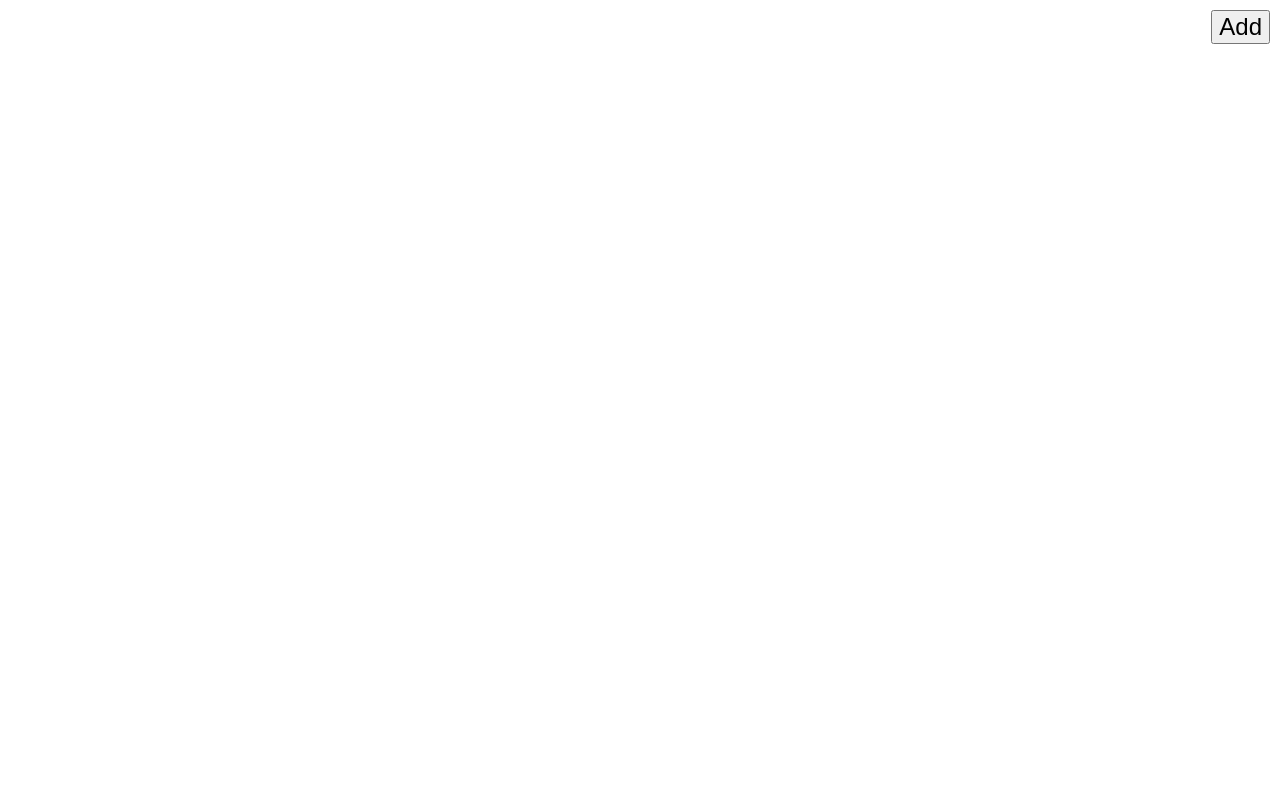
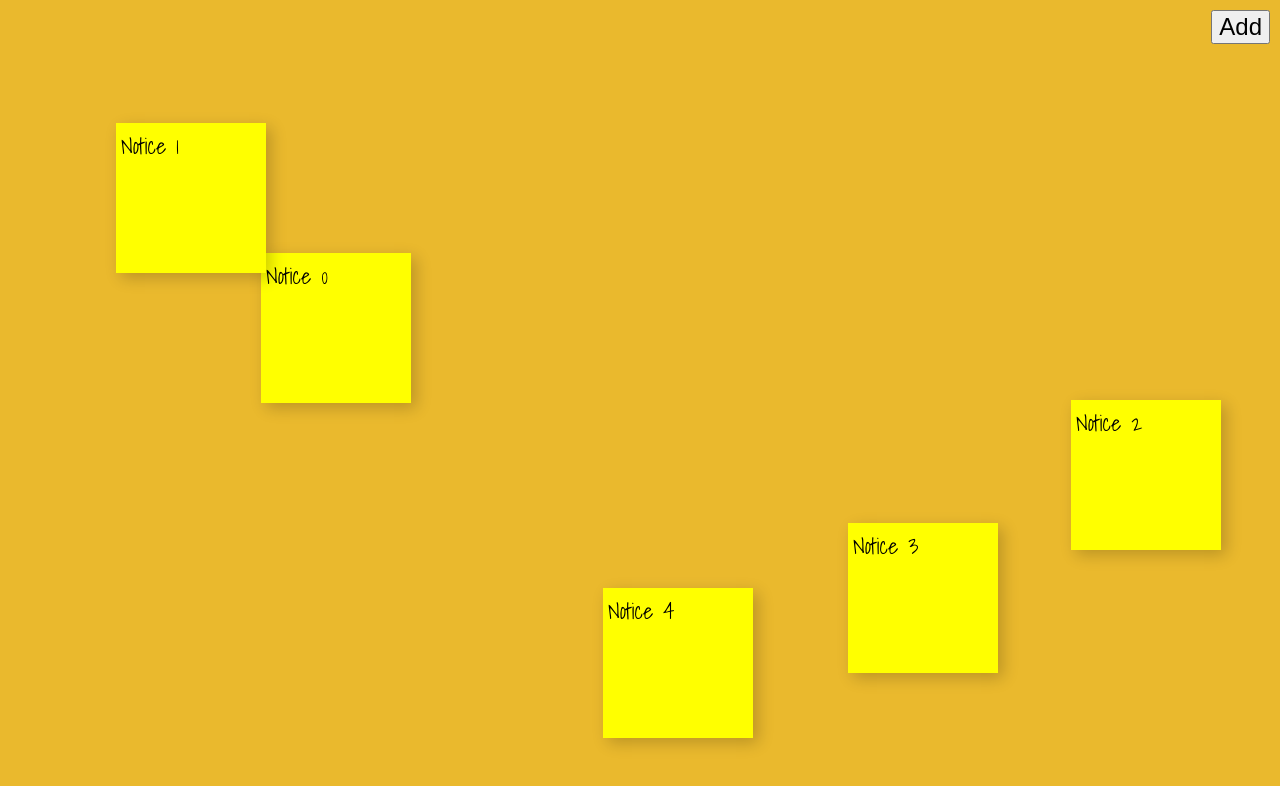
Before and after one commit to huaweichen/ReactJS--notice-board, a React app: page / in a window 1280 px wide. Built offline with nearby package versions, Linux system fonts and the light colour scheme.

Commit message:
notice board ver 1

```diff
--- a/src/Board.js
+++ b/src/Board.js
@@ -6,31 +6,89 @@ class Board extends Component {
 	constructor(props) {
 		super(props);
 		this.state = {
-			notes: []
+			notices: [
+				{id: 0, text: 'Notice 0'},
+				{id: 1, text: 'Notice 1'},
+				{id: 2, text: 'Notice 2'},
+				{id: 3, text: 'Notice 3'},
+				{id: 4, text: 'Notice 4'},
+			]
 		}
+		this.eachNotice = this.eachNotice.bind(this)
+		this.onChange = this.onChange.bind(this)
+		this.onDelete = this.onDelete.bind(this)
+		this.nextId = this.nextId.bind(this)
 	}
 
 	/**
-	 * Display each node onto board.
+	 * Display each notice onto board.
 	 */
-	eachNode(note) {
+	eachNotice(notice) {
+		return (
+				<Notice key={notice.id}
+								id={notice.id}
+								onChange={this.onChange}
+								onDelete={this.onDelete}>
+					{notice.text}
+				</Notice>
+		)
+	}
 
+	onChange(newNotice, id) {
+		let notices = this.state.notices.map(
+				notice => {
+				if (notice.id !== id) {
+					return notice;
+				}
+				else {
+					return {
+						...notice,
+						text: newNotice
+					}
+				}
+			}
+		)
+		this.setState({notices})
+	}
+
+	onDelete(noticeId) {
+		let notices = this.state.notices.filter(
+				notice => {
+					return notice.id !== noticeId
+				}
+		);
+		this.setState({notices})
+	}
+
+	/**
+	 * Get new notice ID.
+	 * @returns {Number}
+	 */
+	nextId() {
+		return this.state.notices.length;
 	}
 
 	/**
 	 * Add new notice to the board.
 	 */
-	addNew() {
-
+	addNew(text) {
+		let notices = [
+				...this.state.notices,
+			{
+				id: this.nextId(),
+				text: text
+			}
+		]
+		this.setState({notices});
 	}
 
 	render() {
 		return (
 				<div className='board'>
-					{this.state.notes}
-					<button onClick={() => {
-						console.log('addNew')
-					}}>
+					{this.state.notices.map(this.eachNotice)}
+					<button onClick={
+						() => this.addNew('New notice')
+					}>
 						Add
 					</button>
 				</div>
--- a/src/Notice.js
+++ b/src/Notice.js
@@ -1,7 +1,107 @@
-import React, { Component } from 'react';
+import React, {Component} from 'react';
 import Draggable from 'react-draggable';
 
 class Notice extends Component {
+
+	constructor(props) {
+		super(props)
+		this.state = {
+			editing: false
+		}
+		this.save = this.save.bind(this)
+		this.edit = this.edit.bind(this)
+		this.remove = this.remove.bind(this)
+	}
+
+	componentWillMount() {
+		/**
+		 * Randomize the notice initial position.
+		 * @type {{right: *, top: *}}
+		 */
+		this.position = {
+			right: this.randomPosition(0, window.innerWidth - 200, 'px'),
+			top: this.randomPosition(0, window.innerHeight - 200, 'px'),
+		}
+	}
+
+	/**
+	 * Get a random position with given range and unit.
+	 * @param from
+	 * @param to
+	 * @param unit
+	 * @returns {*}
+	 */
+	randomPosition(from, to, unit) {
+		return (from + Math.ceil(Math.random() * (to - from))) + unit;
+	}
+
+	/**
+	 * Save a notice.
+	 */
+	save() {
+		this.props.onChange(this.refs.newNotice.value, this.props.id)
+		this.setState({
+			editing: false
+		})
+	}
+
+	/**
+	 * Notice in editing state.
+	 */
+	edit() {
+		this.setState({
+			editing: true
+		})
+	}
+
+	/**
+	 * Remove a notice.
+	 */
+	remove() {
+		this.props.onDelete(this.props.id)
+	}
+
+	/**
+	 * Render notice as a textarea.
+	 */
+	renderForm() {
+		return (
+				<div className='notice'
+				     style={this.position}>
+					<textarea ref='newNotice'
+					          defautValue={this.props.children}>
+					</textarea>
+					<button onClick={this.save}>Save</button>
+				</div>
+		)
+	}
+
+	/**
+	 * Render notice as a paragraph.
+	 */
+	renderView() {
+		return (
+				<div className='notice'
+				     style={this.position}>
+					<p>{this.props.children}</p>
+					<span>
+						<button onClick={this.edit}>Edit</button>
+						<button onClick={this.remove}>Remove</button>
+					</span>
+				</div>
+		)
+	}
+
+	render() {
+		return (
+				<Draggable>
+					{(this.state.editing) ? this.renderForm()
+																: this.renderView()
+					}
+				</Draggable>
+		);
+	}
+
 }
 
 export default Notice;
--- a/src/index.css
+++ b/src/index.css
@@ -3,7 +3,7 @@
 body,
 html,
 div.board,
-div#react-container {
+div#root {
   height: 100%;
   overflow: hidden;
 }
@@ -14,12 +14,11 @@ body {
 }
 
 div.board {
-  background-color: 'brown';
   width: 100%;
   background: #eab92d;
 }
 
-div.note {
+div.notice {
   height: 150px;
   width: 150px;
   background-color: yellow;
@@ -30,22 +29,22 @@ div.note {
   overflow: hidden;
 }
 
-div.note:active {
+div.notice:active {
   cursor: -webkit-grabbing;
 }
 
-div.note p {
+div.notice p {
   margin: 0;
   font-size: 22px;
   padding: 5px;
   font-family: "Shadows Into Light", Arial;
 }
 
-div.note:hover > span {
+div.notice:hover > span {
   opacity: 1;
 }
 
-div.note > span {
+div.notice > span {
   position: absolute;
   bottom: 2px;
   right: 2px;
@@ -53,11 +52,11 @@ div.note > span {
   transition: opacity .25s linear;
 }
 
-div.note button {
+div.notice button {
   margin: 2px;
 }
 
-div.note > textarea {
+div.notice > textarea {
   height: 75%;
   background: rgba(255, 255, 255, .5);
 }
```
